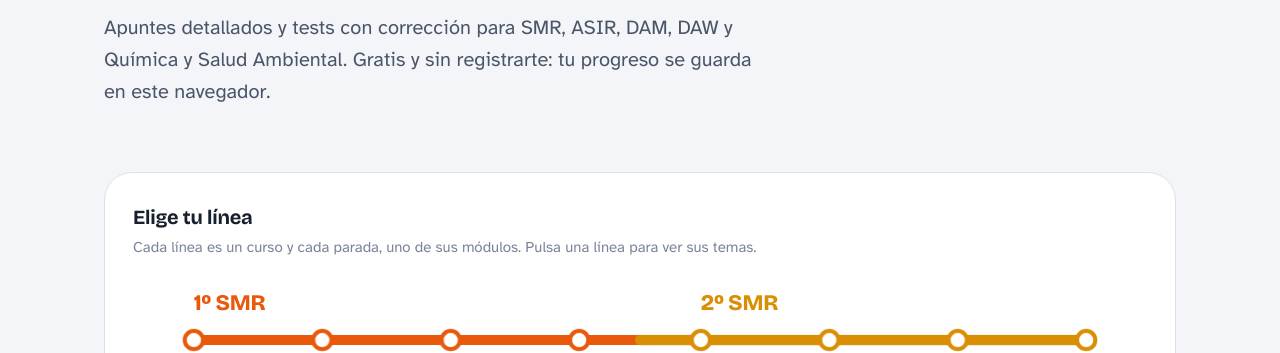
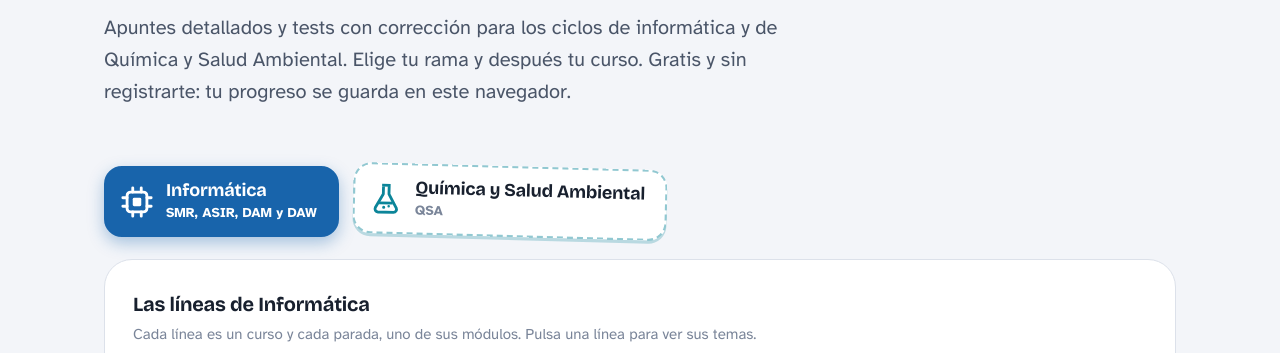
Before and after one commit to diegovenegasguzman/rutait, a plain HTML site: page index.html in a window 1280 px wide. Shown: the part 367-720 px from the top of the page. Drawn offline with nearby package versions, Linux system fonts and the light colour scheme.

Commit message:
Portada: pegatinas por rama profesional
- Pegatinas «Informática» y «Química y Salud Ambiental» encima del mapa
- Cada rama muestra solo sus líneas y sus tarjetas de curso
- Se recuerda la última rama elegida, también al volver desde un curso

Co-Authored-By: Claude Opus 5.5 <noreply@anthropic.com>
Claude-Session: https://claude.ai/code/session_01Ahutnk1mB34ZY6Q8Sgy6gj

```diff
--- a/index.html
+++ b/index.html
@@ -40,7 +40,17 @@ button{font:inherit;cursor:pointer;color:inherit}
 .hero{padding:64px 0 24px}
 .hero h1{font-family:var(--display);font-weight:800;font-size:clamp(40px,6.4vw,76px);line-height:1;letter-spacing:-.035em;max-width:13ch}
 .hero p.lead{font-size:20px;color:var(--ink2);max-width:52ch;margin-top:22px}
-.mapbox{margin-top:40px;background:var(--white);border:1px solid var(--rule);border-radius:28px;padding:28px 28px 18px;position:relative;overflow:hidden}
+.stickers{display:flex;flex-wrap:wrap;gap:14px;margin-top:34px}
+.sticker{--bc:var(--ink);display:flex;align-items:center;gap:12px;padding:12px 20px 12px 14px;border-radius:18px;border:2px dashed color-mix(in srgb,var(--bc) 45%,transparent);background:var(--white);color:var(--ink);font:inherit;text-align:left;cursor:pointer;transform:rotate(var(--rot));box-shadow:0 3px 0 color-mix(in srgb,var(--bc) 25%,transparent);transition:transform .15s,box-shadow .15s,background .15s}
+.sticker:hover{transform:rotate(0deg) translateY(-2px)}
+.sticker:focus-visible{outline:3px solid var(--bc);outline-offset:3px}
+.sticker svg{width:34px;height:34px;flex:none;color:var(--bc)}
+.sticker b{display:block;font-family:var(--display);font-size:18px;letter-spacing:-.01em;line-height:1.15}
+.sticker small{display:block;font-size:13.5px;color:var(--ink3);font-weight:700;margin-top:1px}
+.sticker.on{background:var(--bc);border:2px solid var(--bc);color:#fff;transform:rotate(0deg);box-shadow:0 6px 16px color-mix(in srgb,var(--bc) 35%,transparent)}
+.sticker.on svg,.sticker.on small{color:#fff}
+@media (prefers-reduced-motion:reduce){.sticker{transition:none}}
+.mapbox{margin-top:22px;background:var(--white);border:1px solid var(--rule);border-radius:28px;padding:28px 28px 18px;position:relative;overflow:hidden}
 .mapbox h2{font-family:var(--display);font-size:20px;font-weight:700;letter-spacing:-.01em}
 .mapbox .hint{color:var(--ink3);font-size:15px;margin-top:2px}
 #map{width:100%;height:auto;display:block;margin-top:10px}
@@ -484,7 +494,29 @@ const reduce = matchMedia("(prefers-reduced-motion: reduce)").matches;
 /* =========================================================
    MAPA DE LÍNEAS (portada)
    ========================================================= */
-function mapSVG(){
+/* Ramas profesionales: cada una agrupa sus cursos y tiene su propio mapa */
+const BRANCHES = [
+  {id:"it", label:"Informática", sub:"SMR, ASIR, DAM y DAW", fams:["SMR","ASIR","DAM","DAW"], col:"var(--asir1)",
+   icon:'<svg viewBox="0 0 24 24" aria-hidden="true"><rect x="5" y="5" width="14" height="14" rx="2.5" fill="none" stroke="currentColor" stroke-width="2"/><rect x="9" y="9" width="6" height="6" rx="1" fill="currentColor"/><path d="M9 2v3M15 2v3M9 19v3M15 19v3M2 9h3M2 15h3M19 9h3M19 15h3" stroke="currentColor" stroke-width="2" stroke-linecap="round"/></svg>'},
+  {id:"qsa", label:"Química y Salud Ambiental", sub:"QSA", fams:["QSA"], col:"var(--qsa1)",
+   icon:'<svg viewBox="0 0 24 24" aria-hidden="true"><path d="M9 2.5h6M10 2.5v6.2L4.6 18.4A2.2 2.2 0 0 0 6.5 21.5h11a2.2 2.2 0 0 0 1.9-3.1L14 8.7V2.5" fill="none" stroke="currentColor" stroke-width="2" stroke-linejoin="round"/><path d="M7.2 15h9.6" stroke="currentColor" stroke-width="2"/><circle cx="10.5" cy="18" r="1.1" fill="currentColor"/><circle cx="14" cy="17.2" r="0.9" fill="currentColor"/></svg>'}
+];
+const branchOf = c => BRANCHES.find(b => b.fams.includes(c.family)) || BRANCHES[0];
+const curBranch = () => BRANCHES.find(b => b.id === P.branch) || BRANCHES[0];
+function mapSVG(){ return curBranch().id === "qsa" ? mapQSA() : mapIT(); }
+function mapQSA(){
+  const spread = (n,x0,x1) => Array.from({length:n},(_,i)=> n===1 ? (x0+x1)/2 : x0 + (x1-x0)*i/(n-1));
+  const st = (x,y,cid,title,delay) => `<circle class="st" cx="${x}" cy="${y}" r="9" stroke="var(--${cid})" style="animation-delay:${delay}s"><title>${title}</title></circle>`;
+  const g = (cid, inner) => `<g class="grp" data-c="${cid}" tabindex="0" role="link" aria-label="${course(cid).short}: ${course(cid).name}">${inner}</g>`;
+  const lbl = (x,y,txt,col,d) => `<text class="lbl" x="${x}" y="${y}" fill="${col}" style="animation-delay:${d}s">${txt}</text>`;
+  const line = (cid, d, delay) => `<path class="ln" pathLength="1" d="${d}" stroke="var(--${cid})" style="animation-delay:${delay}s"/>`;
+  const mods = cid => course(cid).modules;
+  let out = "";
+  out += g("qsa1", line("qsa1","M60 80 H500",0) + spread(mods("qsa1").length,60,440).map((x,i)=>st(x,80,"qsa1",mods("qsa1")[i].n,.6+i*.05)).join("") + lbl(60,50,course("qsa1").short,"var(--qsa1)",.5));
+  out += g("qsa2", line("qsa2","M500 80 H940",.25) + spread(mods("qsa2").length,560,940).map((x,i)=>st(x,80,"qsa2",mods("qsa2")[i].n,.8+i*.05)).join("") + lbl(560,50,course("qsa2").short,"var(--qsa2)",.7));
+  return `<svg id="map" viewBox="0 0 1000 110" role="img" aria-label="Mapa de Química y Salud Ambiental: cada línea es un curso y cada parada, un módulo">${out}</svg>`;
+}
+function mapIT(){
   const spread = (n,x0,x1) => Array.from({length:n},(_,i)=> n===1 ? (x0+x1)/2 : x0 + (x1-x0)*i/(n-1));
   const st = (x,y,cid,title,delay) => `<circle class="st" cx="${x}" cy="${y}" r="9" stroke="var(--${cid})" style="animation-delay:${delay}s"><title>${title}</title></circle>`;
   const g = (cid, inner) => `<g class="grp" data-c="${cid}" tabindex="0" role="link" aria-label="${course(cid).short}: ${course(cid).name}">${inner}</g>`;
@@ -506,10 +538,16 @@ function mapSVG(){
   out += `<g class="grp" data-c="dam1" tabindex="-1">` + trunk.map((x,i)=>`<rect class="st" x="${x-10}" y="252" width="20" height="38" rx="10" stroke="var(--ink)" style="animation-delay:${1.2+i*.05}s"><title>${mods("dam1")[i].n} (común a 1º DAM y 1º DAW)</title></rect>`).join("") + `</g>`
     + lbl(60,236,"1º DAM y 1º DAW","var(--ink)",1.1)
     + `<text class="sublbl" x="60" y="318" style="animation-delay:1.2s">Primer curso común</text>`;
-  // QSA: primer curso a la izquierda, segundo a la derecha
-  out += g("qsa1", line("qsa1","M60 420 H500",.5) + spread(mods("qsa1").length,60,440).map((x,i)=>st(x,420,"qsa1",mods("qsa1")[i].n,1.6+i*.05)).join("") + lbl(60,390,course("qsa1").short,"var(--qsa1)",1.5));
-  out += g("qsa2", line("qsa2","M500 420 H940",.6) + spread(mods("qsa2").length,560,940).map((x,i)=>st(x,420,"qsa2",mods("qsa2")[i].n,1.7+i*.05)).join("") + lbl(560,390,course("qsa2").short,"var(--qsa2)",1.6));
-  return `<svg id="map" viewBox="0 0 1000 450" role="img" aria-label="Mapa de cursos: cada línea es un curso y cada parada, un módulo">${out}</svg>`;
+  return `<svg id="map" viewBox="0 0 1000 360" role="img" aria-label="Mapa de Informática: cada línea es un curso y cada parada, un módulo">${out}</svg>`;
+}
+function bindStickers(){
+  document.querySelectorAll(".sticker").forEach(b => b.addEventListener("click", () => {
+    if(P.branch === b.dataset.b) return;
+    P.branch = b.dataset.b; save();
+    const y = scrollY; app.innerHTML = viewHome(); window.scrollTo({top:y});
+    document.body.classList.add("anim"); bindMap(); bindStickers();
+    const f = document.querySelector(`.sticker[data-b="${b.dataset.b}"]`); if(f) f.focus({preventScroll:true});
+  }));
 }
 function bindMap(){
   const svg = document.getElementById("map"); if(!svg) return;
@@ -531,7 +569,9 @@ const app = document.getElementById("app");
 let firstHome = true;
 
 function viewHome(){
-  const cards = COURSES.map(c=>{
+  const br = curBranch();
+  const stickers = BRANCHES.map((b, k) => `<button type="button" class="sticker ${b.id===br.id ? "on" : ""}" data-b="${b.id}" aria-pressed="${b.id===br.id}" style="--bc:${b.col};--rot:${k % 2 ? 1.5 : -1.5}deg">${b.icon}<span><b>${b.label}</b><small>${b.sub}</small></span></button>`).join("");
+  const cards = COURSES.filter(c => br.fams.includes(c.family)).map(c=>{
     const s = courseStats(c);
     return `<a class="ccard" href="#curso-${c.id}" style="--cc:${color(c)}">
       <b>${c.short}</b><span>${c.name}</span>
@@ -540,10 +580,11 @@ function viewHome(){
   return `<div class="wrap">
     <section class="hero">
       <h1>Tu ciclo de FP, explicado tema a tema</h1>
-      <p class="lead">Apuntes detallados y tests con corrección para SMR, ASIR, DAM, DAW y Química y Salud Ambiental. Gratis y sin registrarte: tu progreso se guarda en este navegador.</p>
+      <p class="lead">Apuntes detallados y tests con corrección para los ciclos de informática y de Química y Salud Ambiental. Elige tu rama y después tu curso. Gratis y sin registrarte: tu progreso se guarda en este navegador.</p>
     </section>
-    <section class="mapbox">
-      <h2>Elige tu línea</h2>
+    <div class="stickers" role="group" aria-label="Rama profesional">${stickers}</div>
+    <section class="mapbox" style="--bc:${br.col}">
+      <h2>Las líneas de ${br.label}</h2>
       <p class="hint">Cada línea es un curso y cada parada, uno de sus módulos. Pulsa una línea para ver sus temas.</p>
       ${mapSVG()}
     </section>
@@ -1472,7 +1513,7 @@ function render(keep){
   lastRoute = r;
   document.body.classList.remove("anim");
   let tab = "inicio";
-  if((m = r.match(/^curso-(\w+)$/)) && course(m[1])){ currentCourse = course(m[1]); setColor(currentCourse); app.innerHTML = viewCourse(currentCourse); }
+  if((m = r.match(/^curso-(\w+)$/)) && course(m[1])){ currentCourse = course(m[1]); P.branch = branchOf(currentCourse).id; save(); setColor(currentCourse); app.innerHTML = viewCourse(currentCourse); }
   else if((m = r.match(/^modulo-(\w+)-(\w+)$/)) && course(m[1]) && course(m[1]).modules.find(x=>x.c===m[2])){ currentCourse = course(m[1]); setColor(currentCourse); app.innerHTML = viewModule(currentCourse, currentCourse.modules.find(x=>x.c===m[2])); }
   else if((m = r.match(/^tema-([\w-]+)$/)) && TEMAS[m[1]]){ ensureCourse(m[1]); setColor(currentCourse); app.innerHTML = viewTema(m[1]); bindChecks(m[1]); bindTerms(m[1]); }
   else if((m = r.match(/^test-([\w-]+)$/)) && TEMAS[m[1]]){ ensureCourse(m[1]); setColor(currentCourse); app.innerHTML = viewTest(m[1]); bindTest(); animateResult(); }
@@ -1480,7 +1521,7 @@ function render(keep){
   else if((m = r.match(/^practica-([\w-]+)~(r?\d+)$/)) && ALLP.find(x=>x.key===m[1]+":"+m[2])){ tab="practicas"; const pr = ALLP.find(x=>x.key===m[1]+":"+m[2]); ensureCourse(pr.tema); setColor(currentCourse); app.innerHTML = viewPractica(pr); const el = document.querySelector(".pwrap .term"); bindTerm(el, pr.d, pr.key, "tema", ()=>{}, true); }
   else if(r==="escuchar"){ tab="escuchar"; setColor(currentCourse); app.innerHTML = viewLector(); bindLector(); }
   else if(r==="herramientas"){ tab="herramientas"; setColor(null); app.innerHTML = viewTools(); bindTools(); }
-  else { setColor(null); app.innerHTML = viewHome(); if(firstHome && !reduce){ document.body.classList.add("anim"); } firstHome = false; bindMap(); }
+  else { setColor(null); app.innerHTML = viewHome(); if(firstHome && !reduce){ document.body.classList.add("anim"); } firstHome = false; bindMap(); bindStickers(); }
   document.querySelectorAll(".menu a").forEach(a=>a.classList.toggle("on", a.dataset.r===tab));
   setupReading(r.startsWith("tema-"));
 }
```
